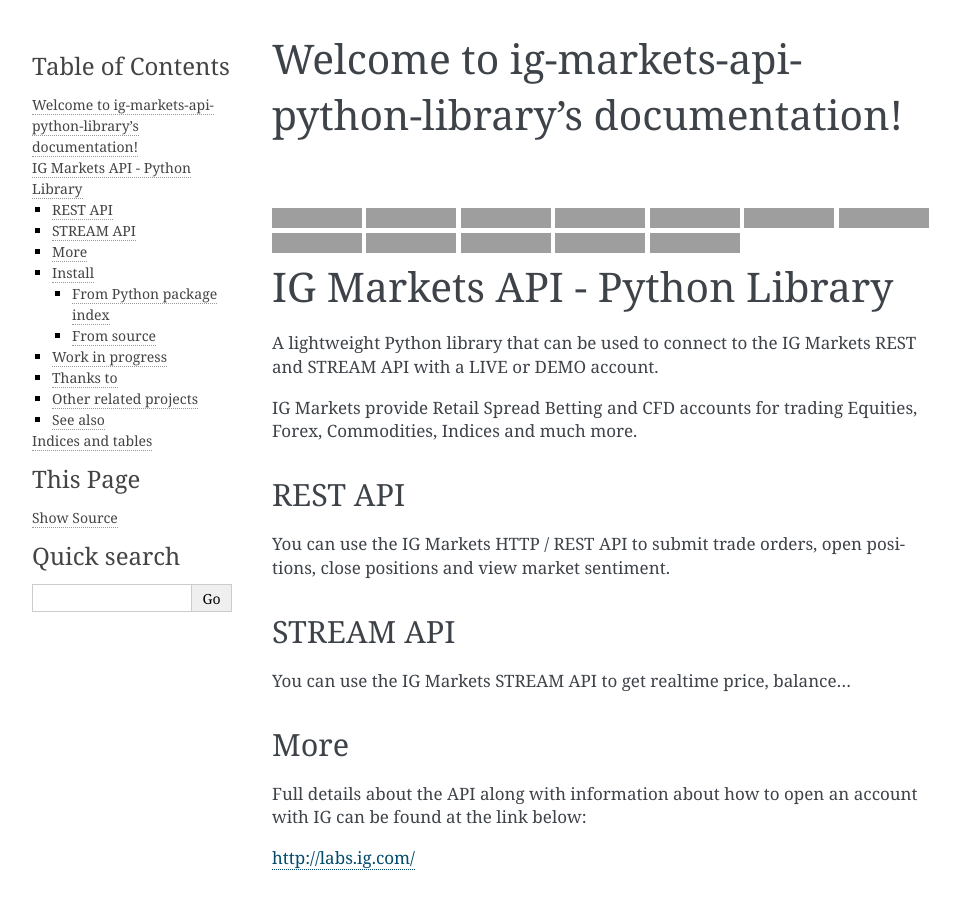
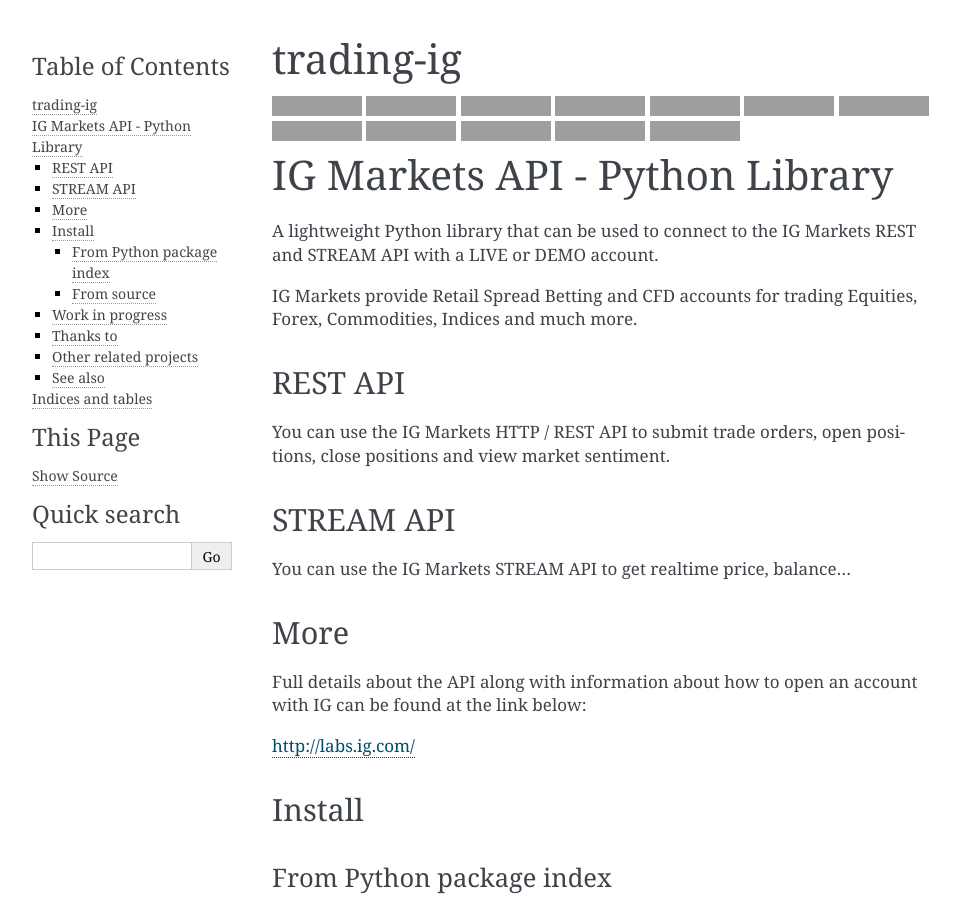
Before and after one commit to ig-python/trading-ig, a Sphinx documentation site: the page built from docs/source/index.rst, in a window 1280 px wide and 900 px high, cut to the strip 0-900 px from the top of the window. Shown: the whole strip, without its empty margins (148-1108 px from the left). Built offline with Sphinx 7.4.7, drawn with Linux system fonts in a browser that asks for light colours; grey boxes are pictures that could not be loaded.

Commit message:
Change heading

```diff
--- a/docs/source/index.rst
+++ b/docs/source/index.rst
@@ -3,7 +3,7 @@
    You can adapt this file completely to your liking, but it should at least
    contain the root `toctree` directive.
 
-Welcome to ig-markets-api-python-library's documentation!
+trading-ig
 =========================================================
 
 .. include:: ../../README.rst
```
